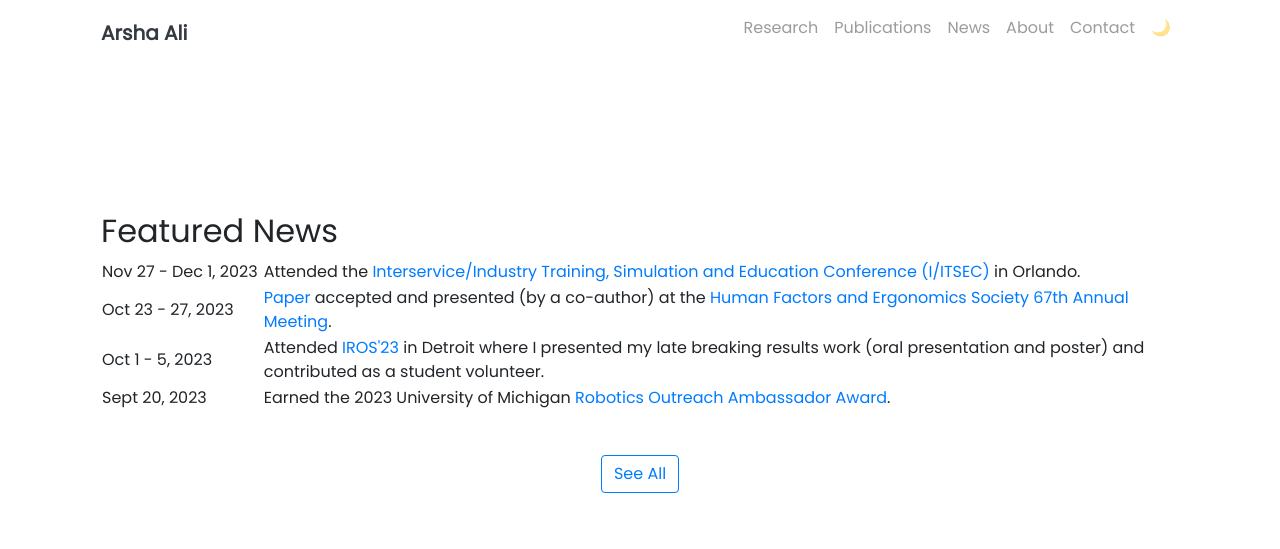
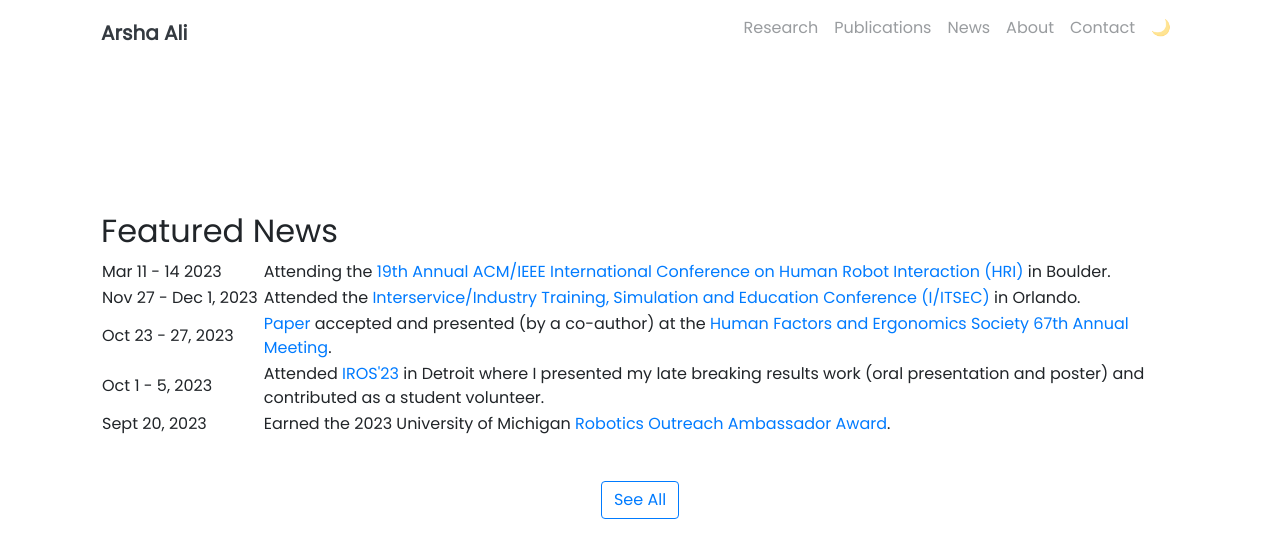
Before and after one commit to arshaali/arshaali.github.io, a Jekyll site: the page built from pages/index.md, in a window 1280 px wide and 900 px high, scrolled down 628 px, cut to the strip 0-549 px from the top of the window. Built offline with Jekyll 4.4.1, drawn with Linux system fonts in a browser that asks for light colours; nearby versions of some CDN libraries.

Commit message:
Update landing.html

```diff
--- a/_includes/landing.html
+++ b/_includes/landing.html
@@ -37,6 +37,10 @@
          <col span="1" style="width: 85%;">
       </colgroup>
       <!-- Put <thead>, <tbody>, and <tr>'s here! -->
+      <tr>
+        <td>Mar 11 - 14 2023</td>
+        <td> Attending the <a href="https://humanrobotinteraction.org/2024/">19th Annual ACM/IEEE International Conference on Human Robot Interaction (HRI)</a> in Boulder.</td>
+      </tr>
       <tr>
         <td>Nov 27 - Dec 1, 2023</td>
         <td> Attended the <a href="https://www.iitsec.org/">Interservice/Industry Training, Simulation and Education Conference (I/ITSEC)</a> in Orlando.</td>
```
